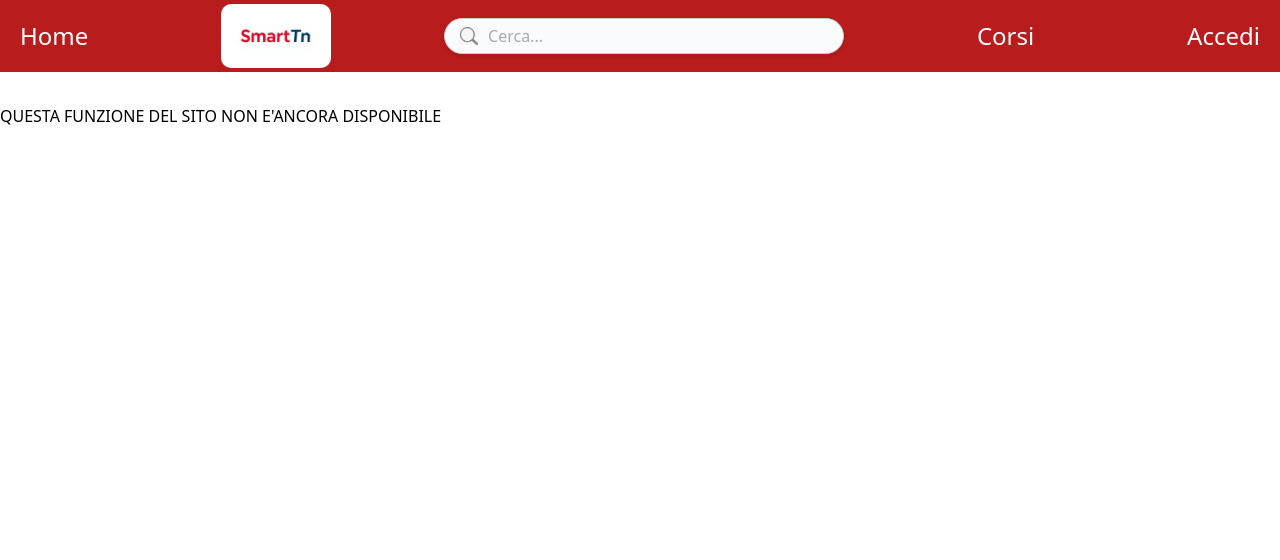
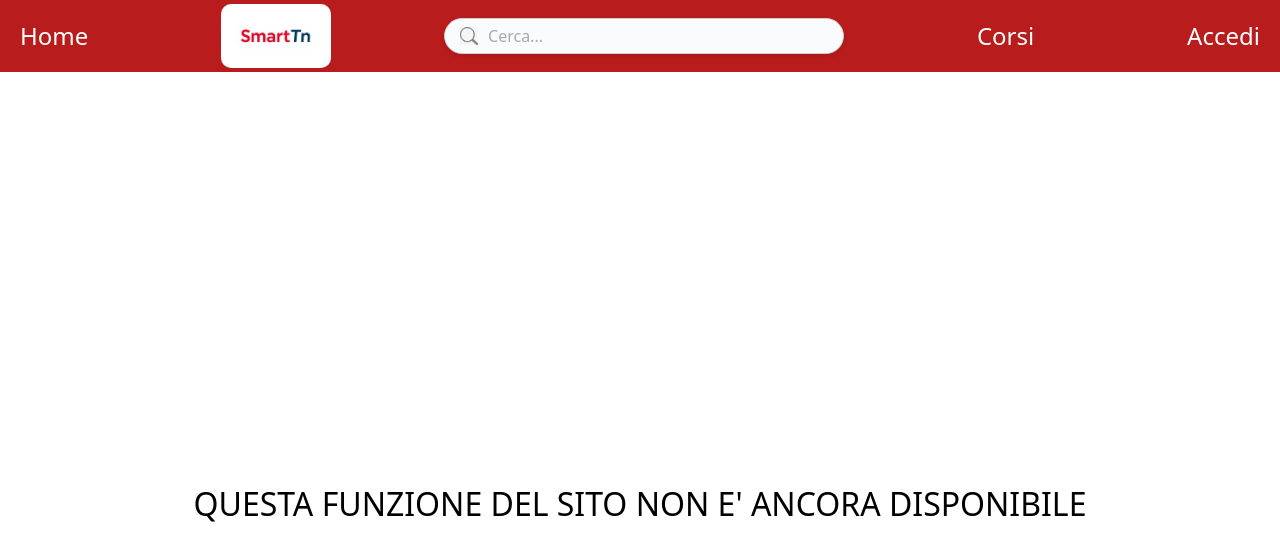
Before and after one commit to RoccoIntini/ingegneria_del_software, a Next.js app in the folder smarttn/: page /notAvailable in a window 1280 px wide. Shown: the top 560 px of the page. Built offline with nearby package versions, Linux system fonts and the light colour scheme; no server answers.

Commit message:
Update page.jsx

```diff
--- a/smarttn/app/notAvailable/page.jsx
+++ b/smarttn/app/notAvailable/page.jsx
@@ -1,10 +1,17 @@
-
 export default function notAvailable() {
-
-    return <div>
-        <h1>
-            QUESTA FUNZIONE DEL SITO NON E'ANCORA DISPONIBILE
-        </h1>
-    </div>
-
+    return (
+        <div
+            style={{
+                display: "flex",
+                justifyContent: "center",
+                alignItems: "center",
+                height: "100vh",
+                textAlign: "center",
+            }}
+        >
+            <h1 style={{ fontSize: "2rem" }}>
+                QUESTA FUNZIONE DEL SITO NON E' ANCORA DISPONIBILE
+            </h1>
+        </div>
+    );
 }
```
